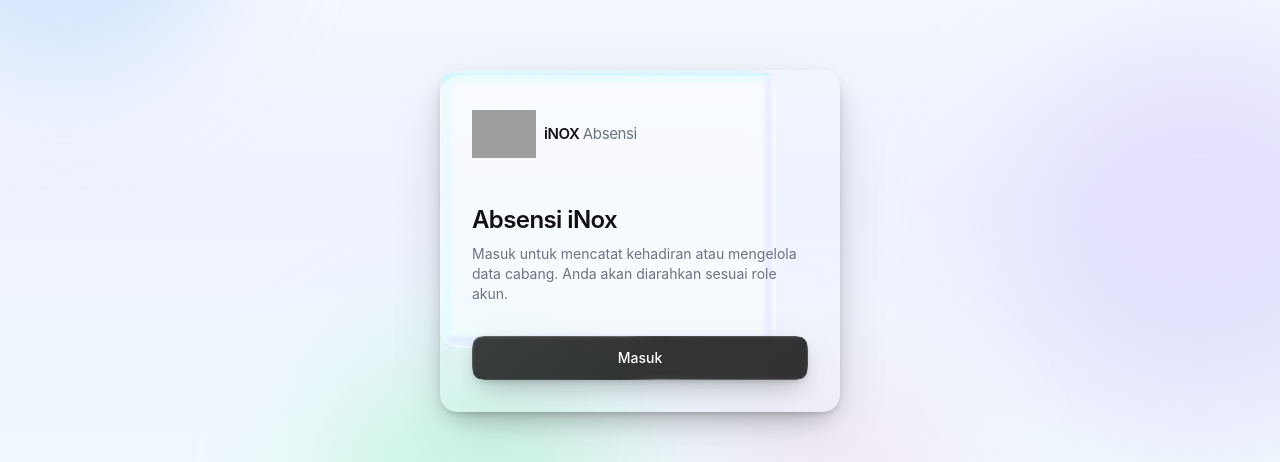
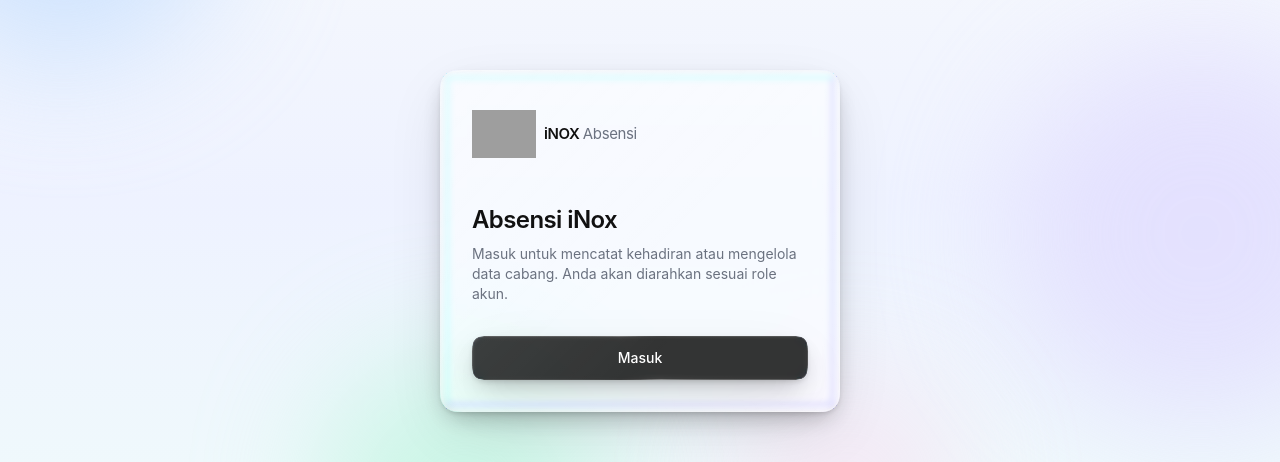
Before and after one commit to inoxrepair/inoxabsensi, a Next.js app: page / in a window 1280 px wide. Shown: the part 159-621 px from the top of the page. Built offline with nearby package versions, Linux system fonts and the light colour scheme; no server answers; grey boxes are pictures that could not be loaded.

Commit message:
Perbaiki ukuran kaca liquid glass (border box) dan placeholder login

```diff
--- a/src/app/login/form-login.tsx
+++ b/src/app/login/form-login.tsx
@@ -31,7 +31,7 @@ export function FormLogin({
             type="text"
             autoComplete="username"
             required
-            placeholder="username atau nama@inox.co.id"
+            placeholder="username atau email"
             aria-invalid={status ? true : undefined}
             aria-describedby={status ? "galat-login" : undefined}
             className="mt-1.5 w-full rounded-xl border border-white/70 bg-white/65 px-3.5 py-3 text-base backdrop-blur-md placeholder:text-muted/70"
--- a/src/components/ui/liquid-glass.tsx
+++ b/src/components/ui/liquid-glass.tsx
@@ -368,18 +368,40 @@ export function LiquidGlass({
     return () => cleanups.forEach((cleanup) => cleanup());
   }, []);
 
+  // Ukur BORDER box, bukan content box: semua lapisan efek posisinya
+  // absolute inset-0 sehingga menutupi padding box root. Kalau memakai
+  // contentRect (ukuran di dalam padding), squircle path / mask / peta
+  // displacement dibuat lebih kecil dari panel — di layar hasilnya kaca
+  // terlihat "dobel": area frost putih lebih kecil dari kartunya dan tombol
+  // di bawah seolah keluar dari kaca (terlihat di iPhone 13 Nov 2026).
+  // getBoundingClientRect selalu mengembalikan border box.
   useEffect(() => {
     const el = hostRef.current;
     if (!el) return;
-    const observer = new ResizeObserver(([entry]) => {
-      const { width, height } = entry.contentRect;
+    const ukur = () => {
+      const rect = el.getBoundingClientRect();
       setSize((prev) => {
-        const next = { width: Math.round(width), height: Math.round(height) };
-        return prev.width === next.width && prev.height === next.height ? prev : next;
+        const next = {
+          width: Math.round(rect.width),
+          height: Math.round(rect.height),
+        };
+        return prev.width === next.width && prev.height === next.height
+          ? prev
+          : next;
       });
-    });
+    };
+    const observer = new ResizeObserver(ukur);
     observer.observe(el);
-    return () => observer.disconnect();
+    // Pengukuran pertama bisa terjadi sebelum layout final (font/gambar/
+    // hydrasi selesai); baca ulang saat halaman selesai dimuat dan sekali
+    // lagi sesaat setelahnya, supaya clip tidak tertinggal di ukuran lama.
+    window.addEventListener("load", ukur);
+    const t = window.setTimeout(ukur, 500);
+    return () => {
+      observer.disconnect();
+      window.removeEventListener("load", ukur);
+      window.clearTimeout(t);
+    };
   }, []);
 
   const { width, height } = size;
```
